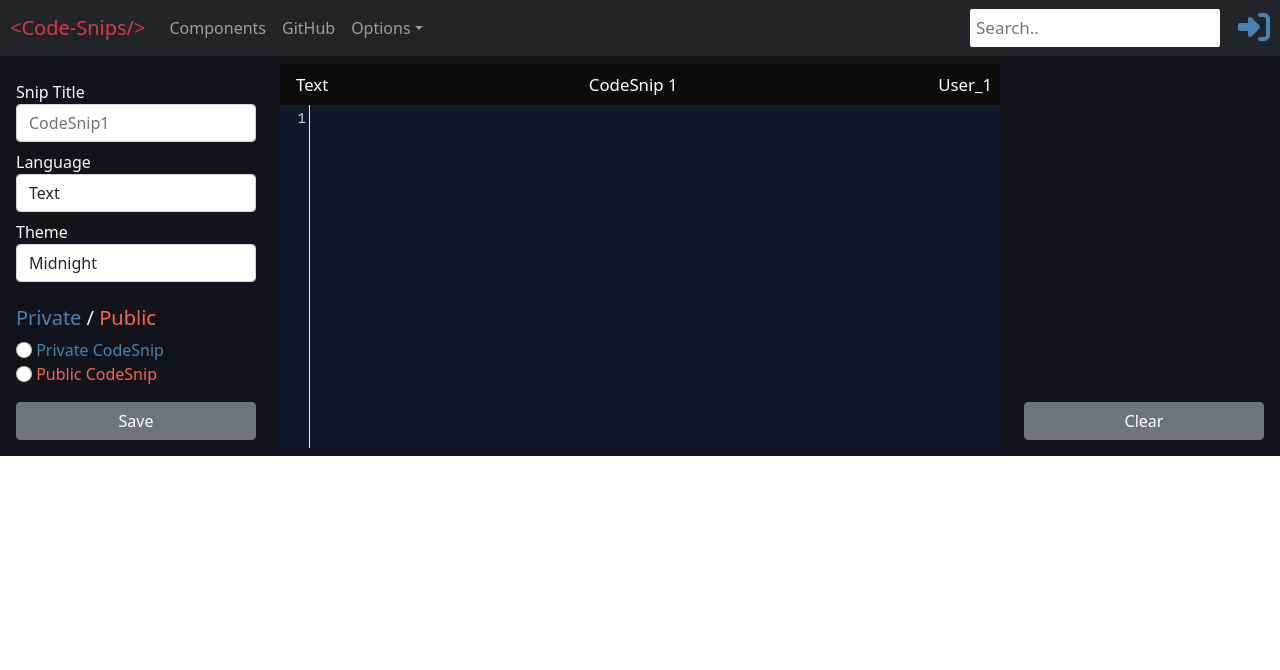
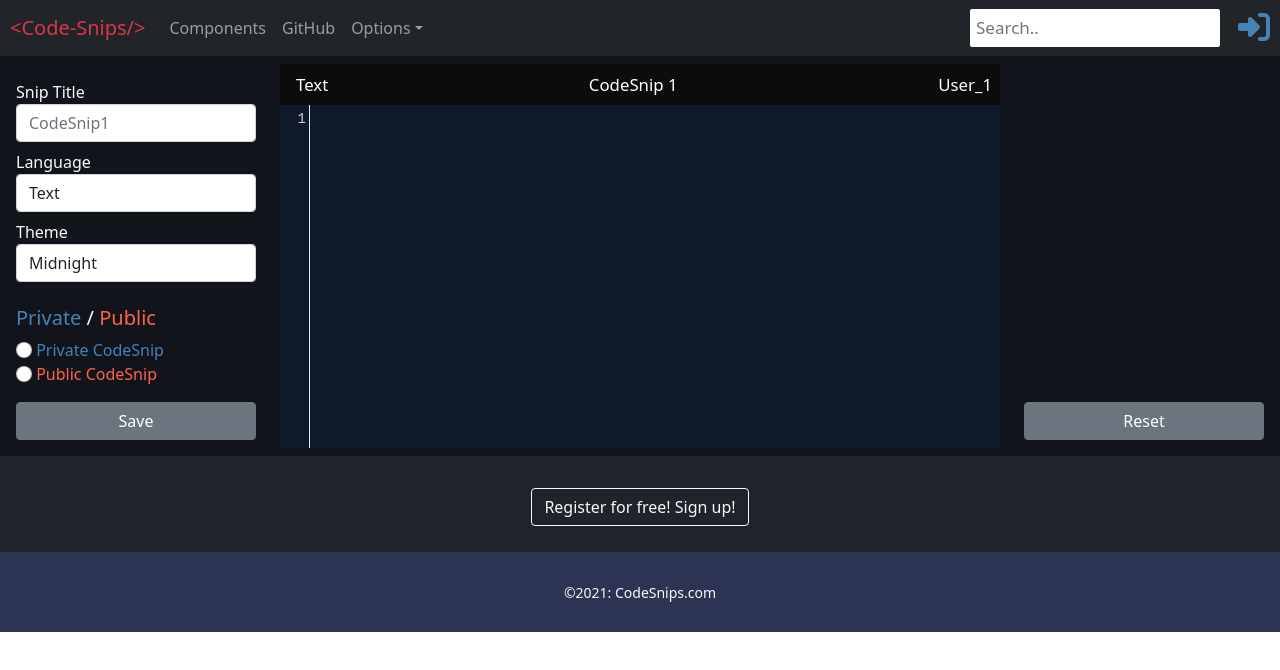
Before and after one commit to okcowboy80/-codesnips, a React (Create React App) app: page / in a window 1280 px wide. Shown: the top 670 px of the page. Built offline with nearby package versions, Linux system fonts and the light colour scheme.

Commit message:
Added footer

```diff
--- a/src/components/App.js
+++ b/src/components/App.js
@@ -3,6 +3,7 @@ import Editor from './Editor';
 import MyNav from './MyNav';
 import EditorMenu from './EditorMenu';
 import ClearComponent from './ClearComponent';
+import Footer from './Footer';
 
 function App() {
   const [js, setJs] = useState('');
@@ -92,6 +93,7 @@ function App() {
       <div className="pane">
 
       </div>
+      <Footer />
     </>
   );
 }
--- a/src/components/ClearComponent.js
+++ b/src/components/ClearComponent.js
@@ -12,7 +12,7 @@ export class ClearComponent extends Component {
         }
         return (
             <div className="myEditor mt-auto">
-                <Button className="btn mt-3" onClick={onClear}>Clear</Button>
+                <Button className="btn mt-3" onClick={onClear}>Reset</Button>
             </div>
         )
     }
--- /dev/null
+++ b/src/components/Footer.js
@@ -0,0 +1,34 @@
+import React, { Component } from 'react'
+
+
+export default class Footer extends Component {
+    render() {
+        return (
+            <div>
+                <section>
+                    <footer>
+                        <div className="container-fluid footerDiv1">
+                            <div className="row justify-content-center">
+                                <div className="col">
+                                </div>
+                                <div className="col text-center" id="buttonDiv">
+                                    <button type="button" class="btn btn-outline-light btn-rounded " id="btnSignUp">
+                                        Register for free! Sign up!
+                                    </button>
+                                </div>
+                                <div className="col">
+
+                                </div>
+                            </div>
+                        </div>
+                        <div className="footerDiv2">
+                            <div>
+                                <small className="copyright text-light">&copy;2021: CodeSnips.com</small>
+                            </div>
+                        </div>
+                    </footer>
+                </section>
+            </div>
+        )
+    }
+}
--- a/src/index.css
+++ b/src/index.css
@@ -96,3 +96,24 @@
   margin: 0 10px;
   height: 50% !important;
 }
+
+.footerDiv1 {
+  background-color: hsl(228, 13%, 15%);
+  height: 6rem;
+}
+
+#btnSignUp {
+  margin-top: 2rem;
+
+}
+
+.footerDiv2 {
+  background-color: hsl(229, 30%, 25%);
+  height: 5rem;
+  text-align: center;
+  padding-top: 1.75rem;
+}
+
+.copyright {
+
+}
```
Also changed, not shown: src/components/MyNav.js (+0 -8 lines).
